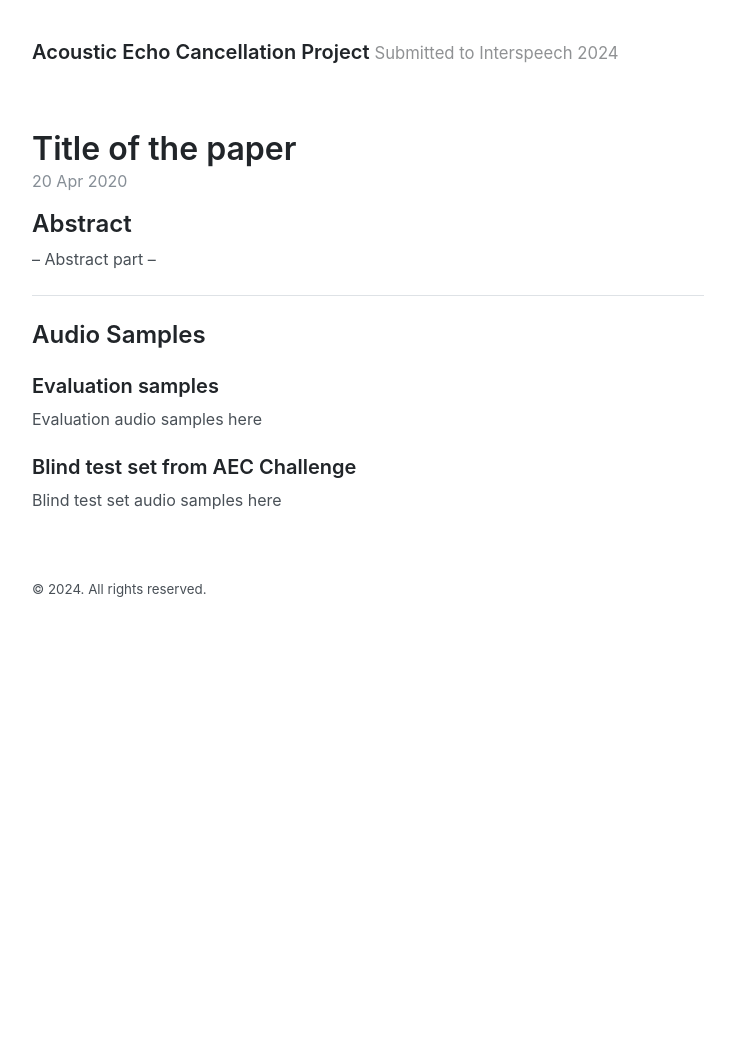
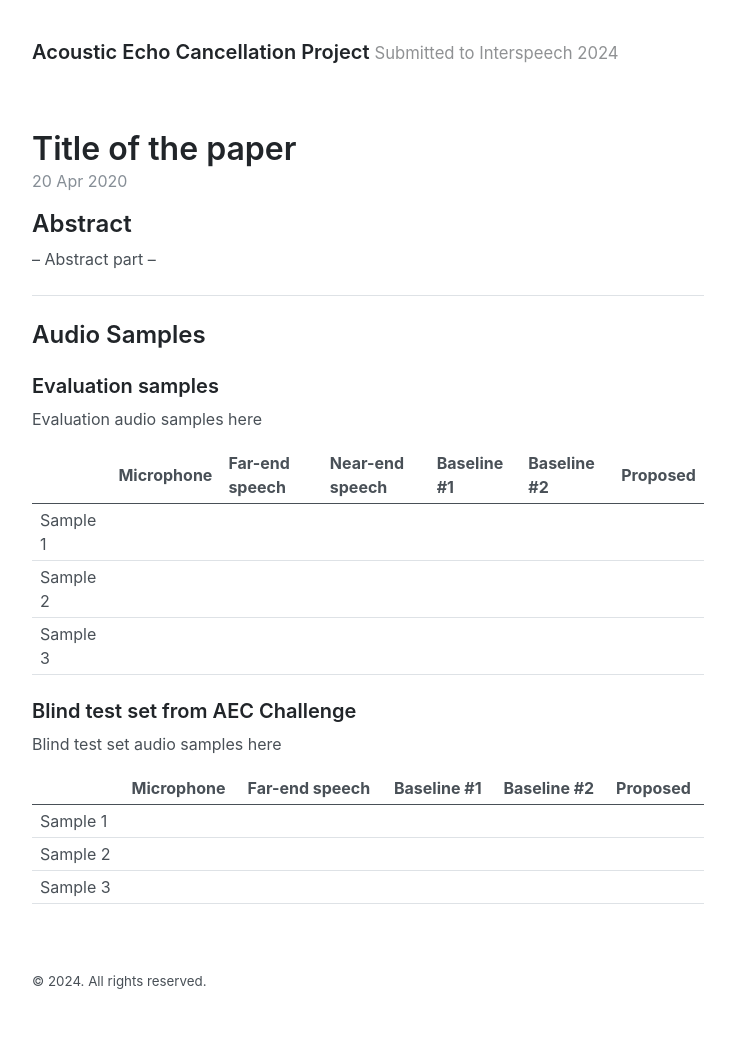
Before and after one commit to aec-project/aec-project.github.io, a Jekyll site: the page built from _posts/2020-04-20-introduction.md, in a window 1280 px wide. Shown: the whole page, without its empty margins (272-1007 px from the left). Built offline with Jekyll 4.4.1, drawn with Linux system fonts in a browser that asks for light colours; before the commit the page ends 900 px from its top, so only the background shows below that.

Commit message:
Update 2020-04-20-introduction.md
Basic table form

```diff
--- a/_posts/2020-04-20-introduction.md
+++ b/_posts/2020-04-20-introduction.md
@@ -14,5 +14,18 @@ title: Title of the paper
 ### Evaluation samples
 Evaluation audio samples here
 
+|   |Microphone   |Far-end speech   |Near-end speech   |Baseline #1   |Baseline #2   |Proposed   |
+|---|---|---|---|---|---|---|
+|Sample 1   |   |   |   |   |   |   |
+|Sample 2   |   |   |   |   |   |   |
+|Sample 3   |   |   |   |   |   |   |
+
+
 ### Blind test set from AEC Challenge
 Blind test set audio samples here
+
+|   |Microphone   |Far-end speech   |Baseline #1   |Baseline #2   |Proposed   |
+|---|---|---|---|---|---|
+|Sample 1   |   |   |   |   |   |
+|Sample 2   |   |   |   |   |   |
+|Sample 3   |   |   |   |   |   |
```
